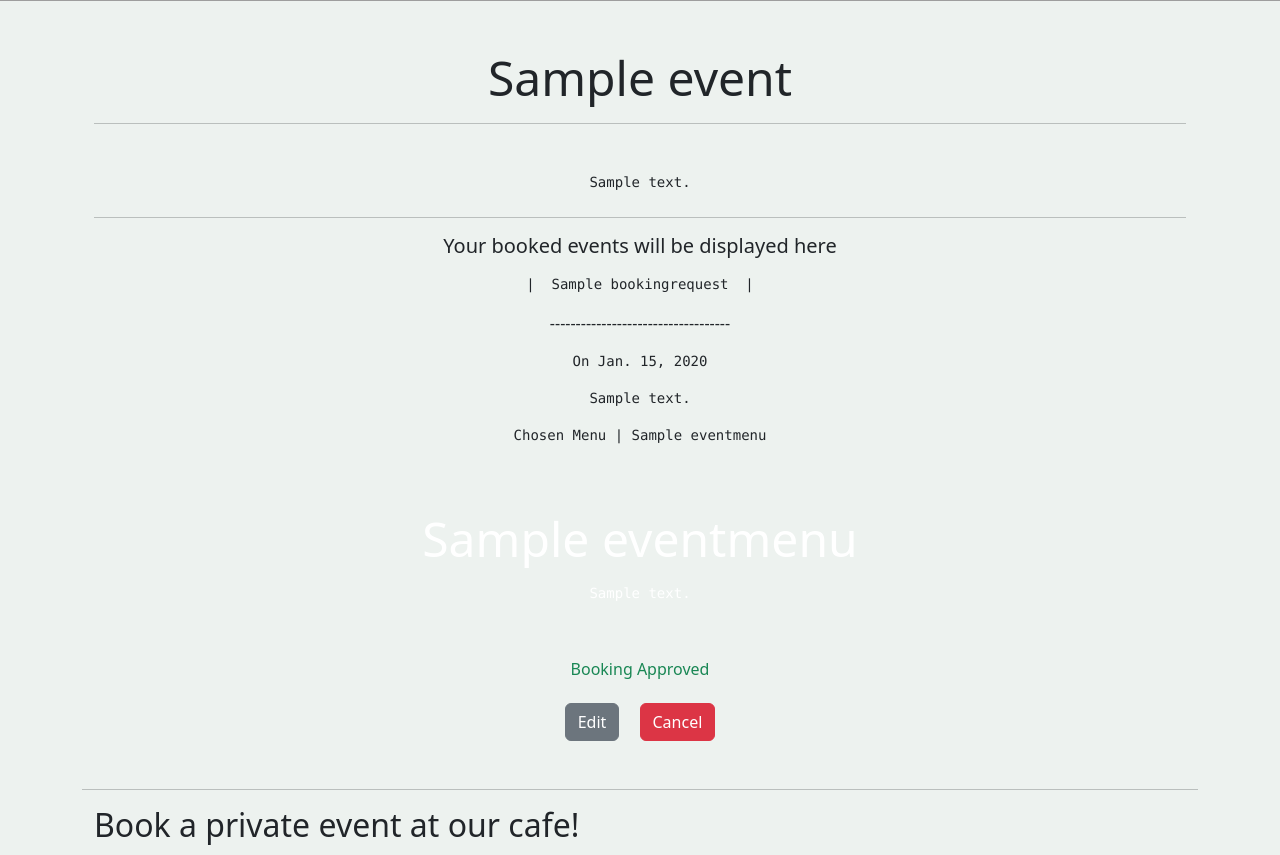
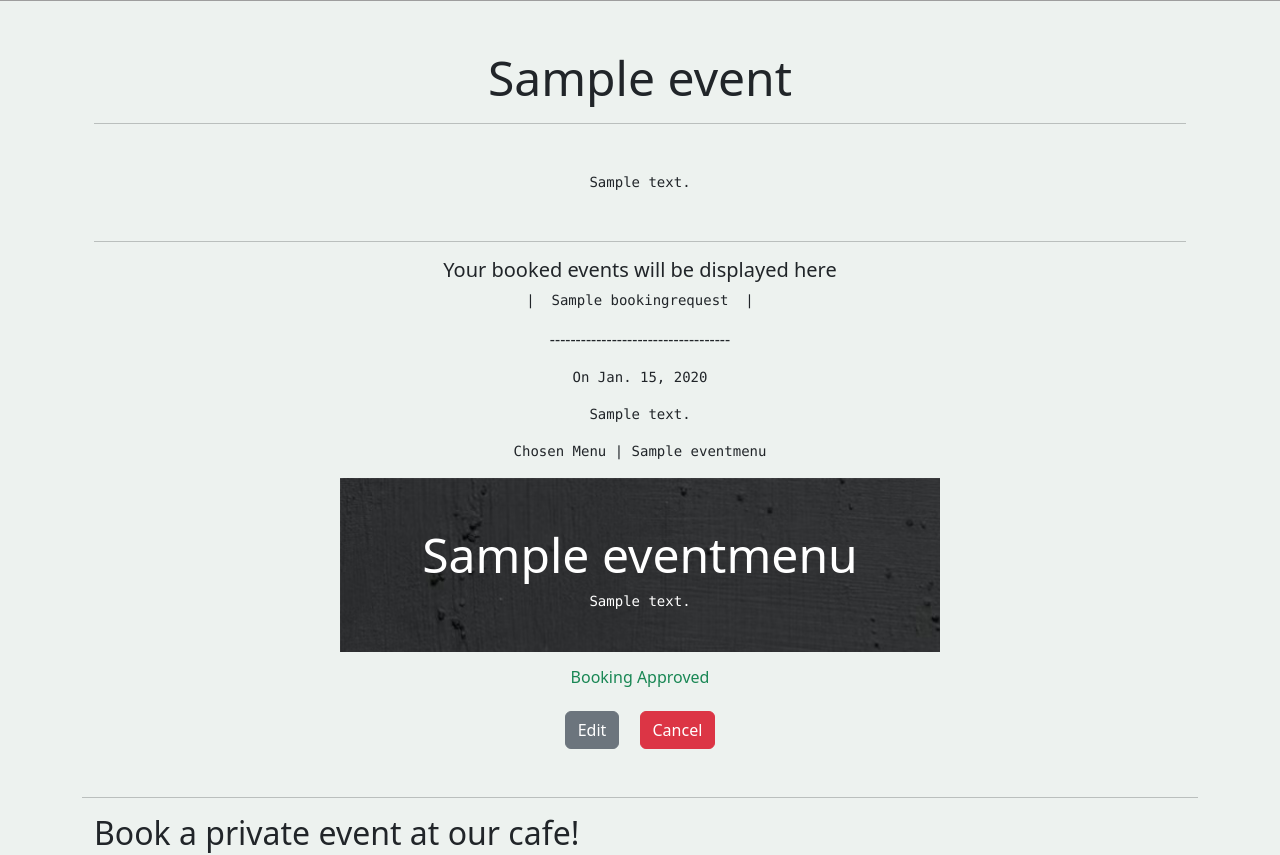
Before and after one commit to Willr-hawkins/binary-beans, a Django app: page /events/ in a window 1280 px wide. Shown: the part 647-1502 px from the top of the page. Run offline with Django 4.2, Linux system fonts and the light colour scheme; a user stored in the database is signed in; tables that the repository leaves empty hold one stand-in row (values such as "Sample post"); some libraries are stand-ins or nearby versions; some web fonts are replaced; grey boxes are pictures that could not be loaded.

Commit message:
Fix display issues with menus on the events page

```diff
--- a/events/templates/events/events.html
+++ b/events/templates/events/events.html
@@ -7,7 +7,7 @@
     <h2 class="text-center display-5 mt-5">{{ events.title }}</h2>
     <div class="text-center mb-4">
         <hr>
-        <p class="my-5"><pre>{{ events.content}}</pre></p>
+        <pre class="my-5">{{ events.content}}</pre>
     </div>
 
     {% if user.is_authenticated %}
@@ -20,17 +20,17 @@
     {% for booking in bookings %}
     {% if booking.customer_name == user %}
     <div class="text-center mb-4">
-        <p><pre>|  {{ booking.event_title }}  |</pre></p>
-        <p>-----------------------------------</p>
-        <p><pre>On {{ booking.booking_date }}</pre></p>
-        <p><pre>{{ booking.event_description }}</pre></p>
-        <p><pre>Chosen Menu | {{ booking.menu }}</pre></p>
+        <pre>|  {{ booking.event_title }}  |</pre>
+        -----------------------------------</p>
+        <pre>On {{ booking.booking_date }}</pre>
+        <pre>{{ booking.event_description }}</pre>
+        <pre>Chosen Menu | {{ booking.menu }}</pre>
         <div class="d-flex justify-content-center">
-            <div id="menu" style="width: 600px;">
-                <h1 class="text-center display-5 mt-4 pt-4 text-white">{{ booking.menu.title }}</h1>
+            <div class="menu" style="width: 600px;">
+                <h2 class="text-center display-5 mt-4 pt-4 text-white">{{ booking.menu.title }}</h2>
                 <div class="text-white" style="text-align: center;">
                     <div class="text-center pb-4">
-                        <p><pre>{{ booking.menu.content }}</pre></p>
+                        <pre>{{ booking.menu.content }}</pre>
                     </div>
                 </div>
             </div>
--- a/menu/templates/menu/menu.html
+++ b/menu/templates/menu/menu.html
@@ -5,7 +5,7 @@
 
 <section class="container mb-3">
     <!-- Display the Cafe's standard Menu -->
-    <h1 class="text-center display-5 mt-5">Cafe Menu</h1>
+    <h2 class="text-center display-5 mt-5">Cafe Menu</h2>
     <hr>
      <div class="menu">
         <h2 class="text-center display-5 mt-4 pt-4 text-white">{{ menu.title }}</h2>
@@ -16,7 +16,7 @@
         </div>
     </div>
     <!-- Display the Event Menus -->
-     <h1 class="text-center display-5 mt-5">Event Menus</h1>
+     <h2 class="text-center display-5 mt-5">Event Menus</h2>
      <hr>
      {% for event_menu in event_menus %}
      <div class="menu">
```
